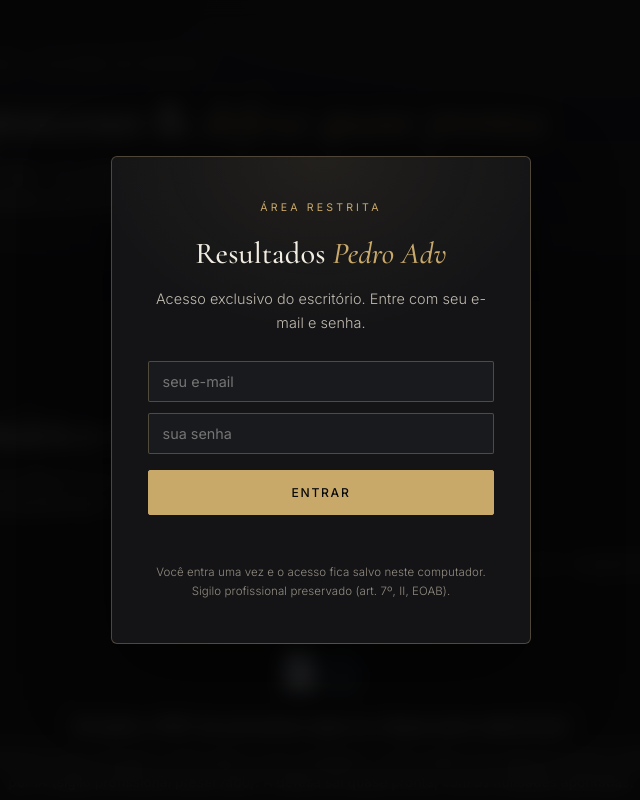
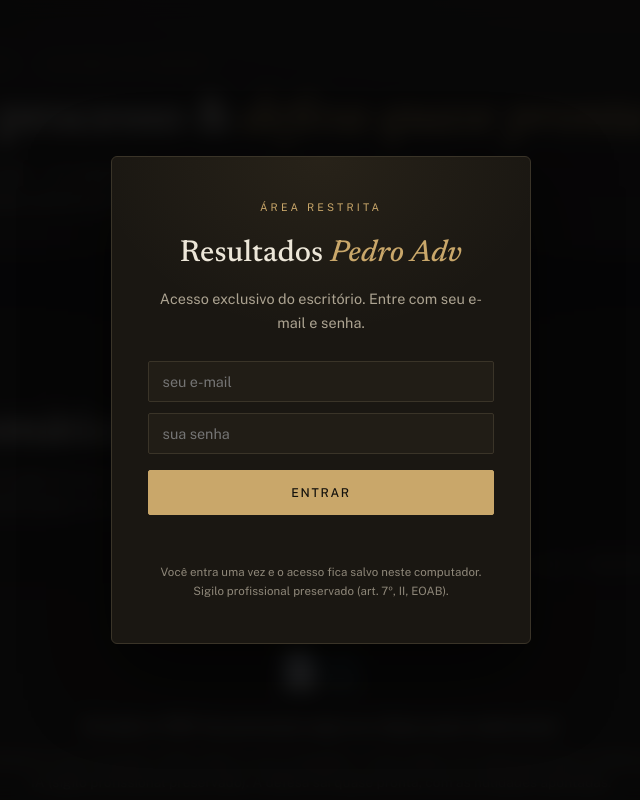
Before and after one commit to ghcastellano/sitepedro, a plain HTML site: page defesaprevia/index.html in a window 1280 px wide. Shown: the top 800 px of the page, without its empty margins (319-959 px from the left). Drawn offline with nearby package versions, Linux system fonts and the light colour scheme.

Commit message:
Redesign visual /defesaprevia para a direção 1a (editorial escuro)
- Tipografia: Newsreader (serif) + Public Sans (sans) + IBM Plex Mono (labels),
  adaptando as vars --font-display/--font-body e novo --font-mono
- Paleta :root retunada para o dark quente amarronzado da referência
  (#14120d/#1a1712/#211d16, gold #c9a76a, severidades #d1544b/#7fae7a)
- Mono aplicado nos eyebrows/labels/tags/refs (assinatura 1a)
- Front passa a exibir sumulas_rag (súmulas recuperadas por RAG) em cards .juris

Adaptação sobre a estrutura/JS existentes — nada reescrito; folha da peça e
CSS de impressão preservados. Referência: defesaprevia/design/autos-1a-referencia.html

```diff
--- a/defesaprevia/index.html
+++ b/defesaprevia/index.html
@@ -8,23 +8,26 @@
 <meta name="googlebot" content="noindex, nofollow">
 <link rel="preconnect" href="https://fonts.googleapis.com">
 <link rel="preconnect" href="https://fonts.gstatic.com" crossorigin>
-<link href="https://fonts.googleapis.com/css2?family=Cormorant+Garamond:ital,wght@0,400;0,500;0,600;1,400;1,500&family=Inter:wght@300;400;500;600&display=swap" rel="stylesheet">
+<link href="https://fonts.googleapis.com/css2?family=Newsreader:ital,opsz,wght@0,6..72,400;0,6..72,500;0,6..72,600;1,6..72,400;1,6..72,500&family=Public+Sans:wght@400;500;600;700&family=IBM+Plex+Mono:wght@400;500;600&display=swap" rel="stylesheet">
 <style>
   :root{
-    /* Design system Pedro Henrik — dark cinematográfico editorial */
-    --black:#0a0a0b; --coal:#101012; --panel:#141416; --panel2:#191a1d;
-    --line:rgba(226,202,148,.12); --line-strong:rgba(226,202,148,.28);
-    --gold:#c9a96a; --gold-bright:#e3c888; --cream:#f2ede3;
-    --muted:#c2bcb1; --dim:#938d82; --soft:#d6d0c5;
-    --ok:#8fce9f; --ok-bg:rgba(143,206,159,.10); --ok-line:rgba(143,206,159,.5);
-    --warn:#e0b673; --warn-bg:rgba(224,182,115,.10); --warn-line:rgba(224,182,115,.5);
-    --danger:#e0938c; --danger-bg:rgba(224,147,140,.10); --danger-line:rgba(224,147,140,.5);
+    /* Design system Pedro Henrik — direção 1a: editorial escuro (quente) */
+    --black:#14120d; --coal:#17150f; --panel:#1a1712; --panel2:#211d16;
+    --line:#2b271f; --line-strong:#3a3428;
+    --gold:#c9a76a; --gold-bright:#e0b46a; --cream:#ece6d8;
+    --muted:#ada492; --dim:#8f887a; --soft:#c3bcac;
+    --ok:#7fae7a; --ok-bg:rgba(127,174,122,.10); --ok-line:rgba(127,174,122,.45);
+    --warn:#e0b46a; --warn-bg:rgba(201,167,106,.10); --warn-line:rgba(201,167,106,.45);
+    --danger:#d1544b; --danger-bg:rgba(209,84,75,.10); --danger-line:rgba(209,84,75,.45);
     /* aliases legados usados em estilos inline */
     --navy:var(--cream); --navy2:var(--gold-bright);
-    --font-display:"Cormorant Garamond",Georgia,serif;
-    --font-body:"Inter",-apple-system,system-ui,sans-serif;
+    --font-display:"Newsreader",Georgia,serif;
+    --font-body:"Public Sans",-apple-system,system-ui,sans-serif;
+    --font-mono:"IBM Plex Mono",ui-monospace,SFMono-Regular,monospace;
     --ease:cubic-bezier(.22,1,.36,1);
   }
+  /* labels/eyebrows/badges/refs em mono — assinatura da direção 1a */
+  .overline,header .over,.card .k,.switcher label,.tag,.juris .ref,label,nav a{font-family:var(--font-mono)}
   *{box-sizing:border-box;margin:0;padding:0}
   html{scroll-behavior:smooth}
   body{font-family:var(--font-body);font-weight:400;background:var(--black);color:var(--cream);line-height:1.65;letter-spacing:.005em;-webkit-font-smoothing:antialiased;overflow-x:hidden}
@@ -1045,6 +1048,15 @@ function renderIA(){
     html += '<div class="achado critico"><div class="ico">⚠️</div><div class="tx">'+esc(a)+'</div></div>';
   });
   if(!html) html = '<div class="achado atencao"><div class="ico">🔎</div><div class="tx">A IA não apontou nulidades com base concreta neste documento — leitura integral pelo advogado segue indispensável.</div></div>';
+  /* súmulas recuperadas por busca semântica (RAG/pgvector) — transparência da base usada na peça */
+  var sr = r.sumulas_rag || [];
+  if(sr.length){
+    html += '<div style="font-family:var(--font-mono);font-size:.64rem;letter-spacing:.18em;text-transform:uppercase;color:var(--gold);margin:1.8rem 0 .8rem">Súmulas recuperadas para o caso · busca semântica</div>'
+         +  '<div style="font-size:.82rem;color:var(--dim);margin-bottom:.9rem">Súmulas STF/STJ mais próximas dos fatos, recuperadas do banco vetorial para complementar a base curada. A IA cita apenas as que realmente se aplicam.</div>';
+    sr.forEach(function(s){
+      html += '<div class="juris"><div class="ref">'+esc(s.ref)+' · '+Math.round((s.sim||0)*100)+'% de similaridade</div><div class="txt">'+esc(s.tese||'')+'</div></div>';
+    });
+  }
   document.getElementById('nulidadesIA').innerHTML = html;
   var nPrel = (r.preliminares||[]).length;
   setStatusIA('✅ Análise minuciosa concluída: <b>'+nPrel+' preliminar(es)/nulidade(s)</b> com base concreta no documento. A peça abaixo já está montada — revisar antes de protocolar.', 'var(--ok)');
```
